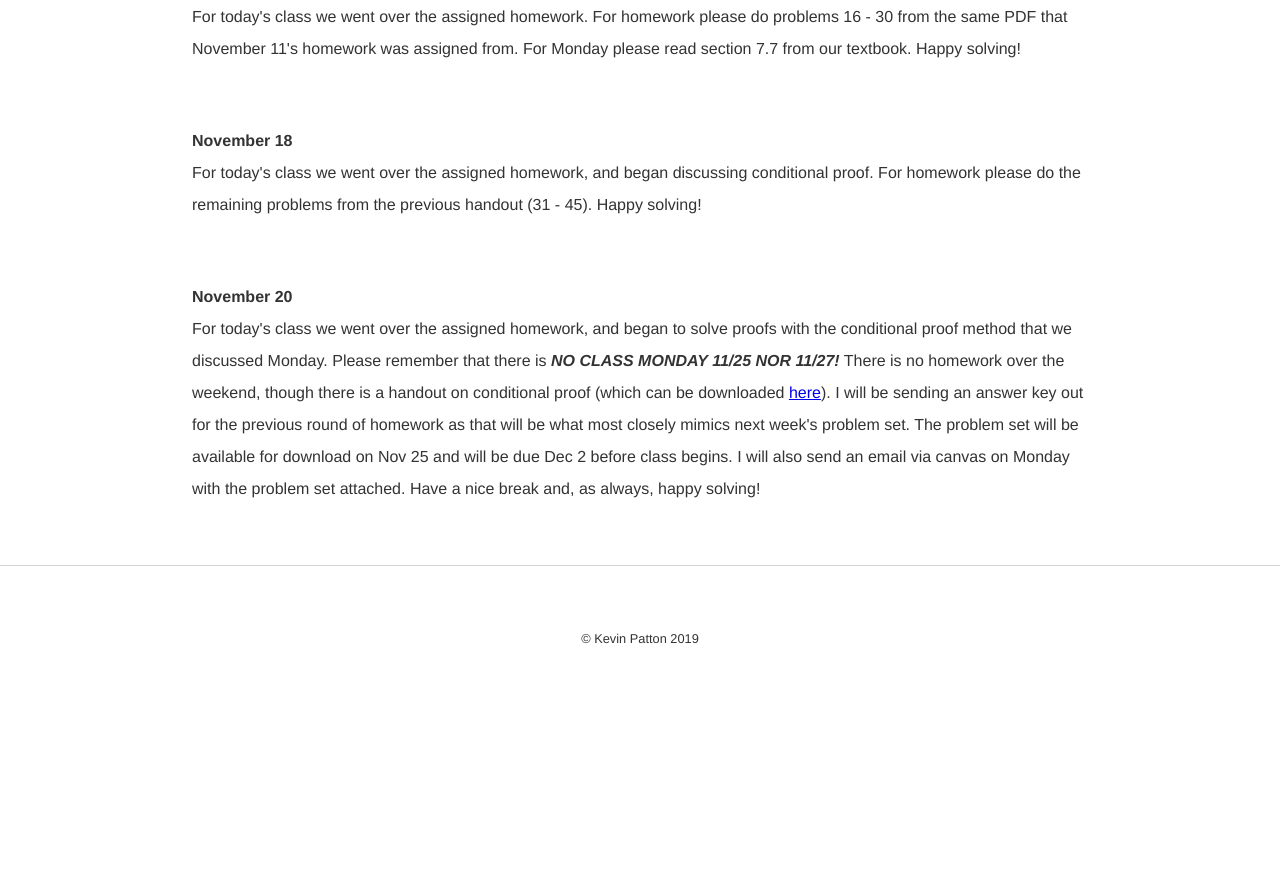
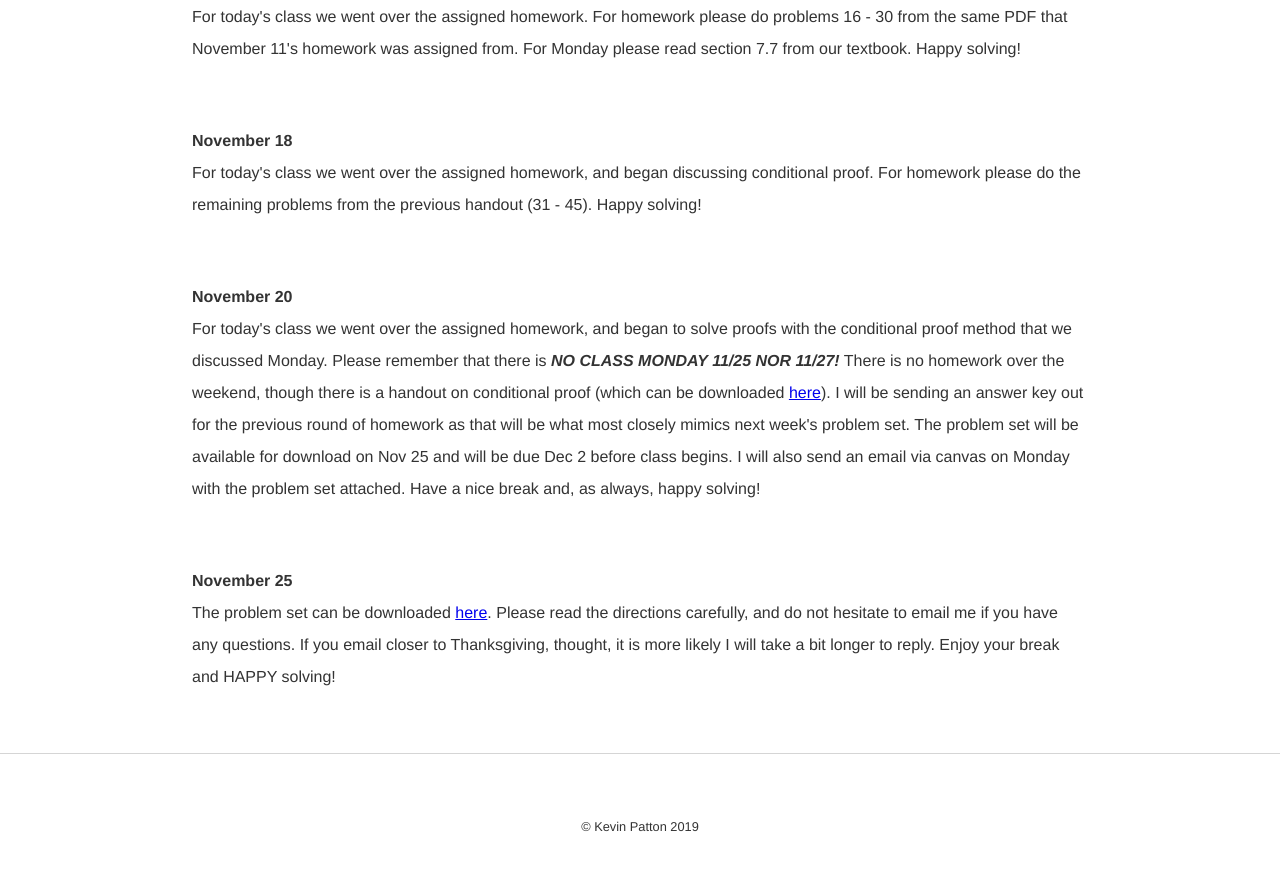
Before and after one commit to kevinjpatton/kevinjpatton.github.io, a Jekyll site: the page built from teaching/phil_1210/index.html, in a window 1280 px wide and 900 px high, scrolled down 4940 px. Shown: the top 871 px of the window. Built offline with Jekyll 4.4.1, drawn with Linux system fonts in a browser that asks for light colours; Markdown is read by kramdown in place of the engine named in the settings; before the commit the page ends 5652 px from its top, so only the background shows below that.

Commit message:
Update index.html

```diff
--- a/teaching/phil_1210/index.html
+++ b/teaching/phil_1210/index.html
@@ -54,3 +54,5 @@
 For today's class we went over the assigned homework, and began discussing conditional proof.  For homework please do the remaining problems from the previous handout (31 - 45).  Happy solving!</p>
 <p><b>November 20</b><br>
 For today's class we went over the assigned homework, and began to solve proofs with the conditional proof method that we discussed Monday.  Please remember that there is <b><i>NO CLASS MONDAY 11/25 NOR 11/27!</b></i>  There is no homework over the weekend, though there is a handout on conditional proof (which can be downloaded <a href="/teaching/phil_1210/ConditionalProof.pdf" target="_blank">here</a>).  I will be sending an answer key out for the previous round of homework as that will be what most closely mimics next week's problem set.  The problem set will be available for download on Nov 25 and will be due Dec 2 before class begins.  I will also send an email via canvas on Monday with the problem set attached.  Have a nice break and, as always, happy solving!</p>
+<p><b>November 25</b><br>
+The problem set can be downloaded <a href="/teaching/phil_1210/Problems Set 2_Final.pdf" target="_blank">here</a>.  Please read the directions carefully, and do not hesitate to email me if you have any questions.  If you email closer to Thanksgiving, thought, it is more likely I will take a bit longer to reply.  Enjoy your break and HAPPY solving!</p>
```
